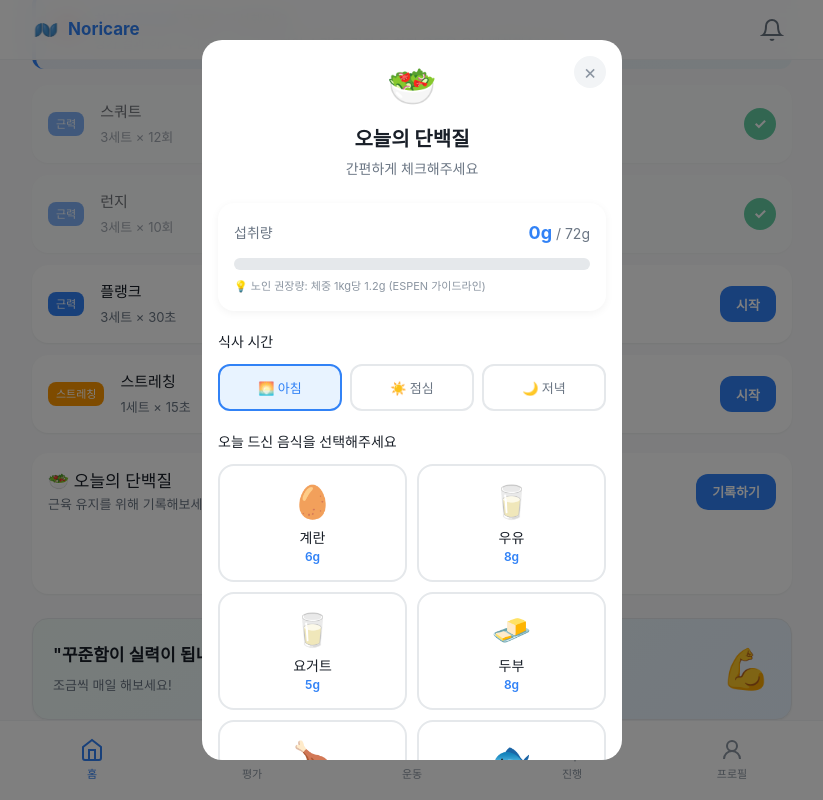
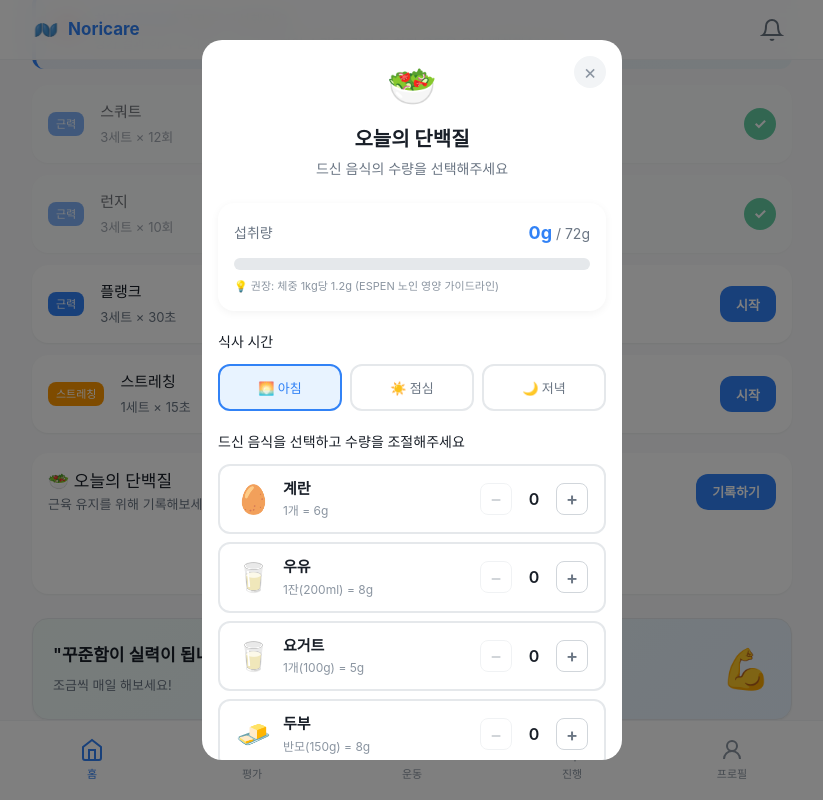
Before and after one commit to sub3man/noricare, a Next.js app in the folder apps/frontend/: page / in a window 1280 px wide. Both pictures are taken after a click on the button "기록하기". Shown: the part 763-1563 px from the top of the page, without its empty margins (228-1051 px from the left). Built offline with nearby package versions, Linux system fonts and the light colour scheme; a web font is replaced by a local one.

Commit message:
Improve nutrition tracker: quantity selection, unit display per food

```diff
--- a/apps/frontend/components/NutritionTracker.module.css
+++ b/apps/frontend/components/NutritionTracker.module.css
@@ -118,89 +118,127 @@
     margin-bottom: 12px;
 }
 
-.foodGrid {
-    display: grid;
-    grid-template-columns: repeat(2, 1fr);
-    gap: 10px;
+.foodList {
+    display: flex;
+    flex-direction: column;
+    gap: 8px;
 }
 
-.foodBtn {
-    position: relative;
+.foodItem {
     display: flex;
-    flex-direction: column;
     align-items: center;
-    padding: 16px 12px;
+    padding: 12px 16px;
     background: white;
     border: 2px solid var(--grey-200);
-    border-radius: 16px;
+    border-radius: 12px;
     transition: all 0.2s ease;
 }
 
-.foodBtn.selected {
+.foodItem.selected {
     border-color: var(--color-success);
     background: rgba(76, 175, 80, 0.05);
 }
 
+.foodMain {
+    display: flex;
+    align-items: center;
+    gap: 12px;
+    flex: 1;
+}
+
 .foodIcon {
-    font-size: 32px;
-    margin-bottom: 6px;
+    font-size: 28px;
+}
+
+.foodInfo {
+    display: flex;
+    flex-direction: column;
 }
 
 .foodLabel {
-    font-size: 14px;
-    font-weight: 500;
+    font-size: 15px;
+    font-weight: 600;
     color: var(--color-text-primary);
-    margin-bottom: 2px;
 }
 
-.foodProtein {
+.foodUnit {
     font-size: 12px;
+    color: var(--color-text-tertiary);
+    margin-top: 2px;
+}
+
+/* Quantity Control */
+.quantityControl {
+    display: flex;
+    align-items: center;
+    gap: 8px;
+}
+
+.qtyBtn {
+    width: 32px;
+    height: 32px;
+    border-radius: 8px;
+    border: 1px solid var(--grey-300);
+    background: white;
+    font-size: 18px;
+    font-weight: 600;
+    color: var(--color-text-secondary);
+    cursor: pointer;
+    display: flex;
+    align-items: center;
+    justify-content: center;
+    transition: all 0.2s ease;
+}
+
+.qtyBtn:hover:not(:disabled) {
+    border-color: var(--color-primary);
     color: var(--color-primary);
+}
+
+.qtyBtn:disabled {
+    opacity: 0.3;
+    cursor: not-allowed;
+}
+
+.qtyValue {
+    width: 28px;
+    text-align: center;
+    font-size: 16px;
+    font-weight: 600;
+    color: var(--color-text-primary);
+}
+
+.foodTotal {
+    margin-left: 8px;
+    padding: 4px 8px;
+    background: var(--color-success);
+    color: white;
+    border-radius: 12px;
+    font-size: 12px;
     font-weight: 600;
 }
 
-.checkMark {
-    position: absolute;
-    top: 8px;
-    right: 8px;
-    width: 20px;
-    height: 20px;
-    background: var(--color-success);
-    color: white;
-    border-radius: 50%;
+/* Selected Summary */
+.selectedSummary {
     display: flex;
+    flex-wrap: wrap;
     align-items: center;
-    justify-content: center;
-    font-size: 12px;
-    font-weight: bold;
+    gap: 8px;
+    padding: 12px;
+    background: var(--grey-50);
+    border-radius: 12px;
+    margin-bottom: 16px;
+    font-size: 13px;
+    color: var(--color-text-secondary);
 }
 
-/* Tip Card */
-.tipCard {
-    display: flex;
-    gap: 12px;
-    padding: 16px;
-    background: linear-gradient(135deg, rgba(37, 99, 235, 0.05), rgba(14, 165, 233, 0.05));
-    border-radius: 12px;
-    margin-bottom: 24px;
-}
-
-.tipIcon {
-    font-size: 24px;
-}
-
-.tipCard strong {
-    display: block;
-    font-size: 13px;
+.selectedTag {
+    padding: 4px 10px;
+    background: white;
+    border: 1px solid var(--grey-200);
+    border-radius: 16px;
+    font-size: 12px;
     color: var(--color-text-primary);
-    margin-bottom: 4px;
-}
-
-.tipCard p {
-    font-size: 12px;
-    color: var(--color-text-secondary);
-    line-height: 1.5;
-    margin: 0;
 }
 
 /* Complete Card */
--- a/apps/frontend/components/NutritionTracker.tsx
+++ b/apps/frontend/components/NutritionTracker.tsx
@@ -7,58 +7,65 @@ interface NutritionItem {
     id: string;
     label: string;
     icon: string;
-    protein: number; // 단백질 g
-    portion: string;
+    protein: number; // 단백질 g per unit
+    unit: string;    // 최소 단위
 }
 
 const proteinFoods: NutritionItem[] = [
-    { id: 'egg', label: '계란', icon: '🥚', protein: 6, portion: '1개' },
-    { id: 'milk', label: '우유', icon: '🥛', protein: 8, portion: '1컵' },
-    { id: 'yogurt', label: '요거트', icon: '🥛', protein: 5, portion: '1개' },
-    { id: 'tofu', label: '두부', icon: '🧈', protein: 8, portion: '반모' },
-    { id: 'chicken', label: '닭고기', icon: '🍗', protein: 25, portion: '1조각' },
-    { id: 'fish', label: '생선', icon: '🐟', protein: 20, portion: '1토막' },
-    { id: 'pork', label: '돼지고기', icon: '🥩', protein: 22, portion: '손바닥' },
-    { id: 'beef', label: '소고기', icon: '🥩', protein: 26, portion: '손바닥' },
-    { id: 'beans', label: '콩/두유', icon: '🫘', protein: 7, portion: '1컵' },
-    { id: 'cheese', label: '치즈', icon: '🧀', protein: 7, portion: '1장' },
+    { id: 'egg', label: '계란', icon: '🥚', protein: 6, unit: '1개' },
+    { id: 'milk', label: '우유', icon: '🥛', protein: 8, unit: '1잔(200ml)' },
+    { id: 'yogurt', label: '요거트', icon: '🥛', protein: 5, unit: '1개(100g)' },
+    { id: 'tofu', label: '두부', icon: '🧈', protein: 8, unit: '반모(150g)' },
+    { id: 'chicken', label: '닭고기', icon: '🍗', protein: 25, unit: '1조각(100g)' },
+    { id: 'fish', label: '생선', icon: '🐟', protein: 20, unit: '1토막(100g)' },
+    { id: 'pork', label: '돼지고기', icon: '🥩', protein: 22, unit: '손바닥(100g)' },
+    { id: 'beef', label: '소고기', icon: '🥩', protein: 26, unit: '손바닥(100g)' },
+    { id: 'beans', label: '콩/두유', icon: '🫘', protein: 7, unit: '1컵(200ml)' },
+    { id: 'cheese', label: '치즈', icon: '🧀', protein: 7, unit: '1장(20g)' },
 ];
 
 interface NutritionTrackerProps {
-    userWeight?: number; // kg (for protein recommendation)
+    userWeight?: number;
     onClose?: () => void;
 }
 
 export default function NutritionTracker({ userWeight = 60, onClose }: NutritionTrackerProps) {
-    const [selectedItems, setSelectedItems] = useState<string[]>([]);
+    const [quantities, setQuantities] = useState<{ [key: string]: number }>({});
     const [mealTime, setMealTime] = useState<'breakfast' | 'lunch' | 'dinner'>('breakfast');
     const [showComplete, setShowComplete] = useState(false);
 
-    const recommendedProtein = Math.round(userWeight * 1.2); // 노인 권장: 1.2g/kg
+    const recommendedProtein = Math.round(userWeight * 1.2);
 
-    const consumedProtein = selectedItems.reduce((sum, id) => {
+    const consumedProtein = Object.entries(quantities).reduce((sum, [id, qty]) => {
         const item = proteinFoods.find(f => f.id === id);
-        return sum + (item?.protein || 0);
+        return sum + (item?.protein || 0) * qty;
     }, 0);
 
     const progressPercent = Math.min((consumedProtein / recommendedProtein) * 100, 100);
 
-    const handleToggle = (id: string) => {
-        setSelectedItems(prev =>
-            prev.includes(id) ? prev.filter(i => i !== id) : [...prev, id]
-        );
+    const handleQuantityChange = (id: string, delta: number) => {
+        setQuantities(prev => {
+            const current = prev[id] || 0;
+            const newQty = Math.max(0, Math.min(10, current + delta));
+            if (newQty === 0) {
+                const { [id]: _, ...rest } = prev;
+                return rest;
+            }
+            return { ...prev, [id]: newQty };
+        });
     };
 
     const handleSave = () => {
         const data = {
             date: new Date().toISOString(),
             mealTime,
-            items: selectedItems,
+            items: Object.entries(quantities).map(([id, qty]) => {
+                const food = proteinFoods.find(f => f.id === id);
+                return { id, name: food?.label, quantity: qty, protein: (food?.protein || 0) * qty };
+            }),
             totalProtein: consumedProtein,
-            timestamp: new Date().toISOString(),
         };
         console.log('Nutrition saved:', data);
-        // TODO: Save to backend
         setShowComplete(true);
     };
 
@@ -89,7 +96,7 @@ export default function NutritionTracker({ userWeight = 60, onClose }: Nutrition
             <div className={styles.header}>
                 <span className={styles.headerIcon}>🥗</span>
                 <h2 className={styles.title}>오늘의 단백질</h2>
-                <p className={styles.subtitle}>간편하게 체크해주세요</p>
+                <p className={styles.subtitle}>드신 음식의 수량을 선택해주세요</p>
             </div>
 
             {/* Progress */}
@@ -107,7 +114,7 @@ export default function NutritionTracker({ userWeight = 60, onClose }: Nutrition
                     />
                 </div>
                 <p className={styles.progressHint}>
-                    💡 노인 권장량: 체중 1kg당 1.2g (ESPEN 가이드라인)
+                    💡 권장: 체중 1kg당 1.2g (ESPEN 노인 영양 가이드라인)
                 </p>
             </div>
 
@@ -136,43 +143,72 @@ export default function NutritionTracker({ userWeight = 60, onClose }: Nutrition
                 </div>
             </div>
 
-            {/* Food Checklist */}
+            {/* Food List with Quantity */}
             <div className={styles.foodSection}>
-                <label>오늘 드신 음식을 선택해주세요</label>
-                <div className={styles.foodGrid}>
-                    {proteinFoods.map((food) => (
-                        <button
-                            key={food.id}
-                            className={`${styles.foodBtn} ${selectedItems.includes(food.id) ? styles.selected : ''}`}
-                            onClick={() => handleToggle(food.id)}
-                        >
-                            <span className={styles.foodIcon}>{food.icon}</span>
-                            <span className={styles.foodLabel}>{food.label}</span>
-                            <span className={styles.foodProtein}>{food.protein}g</span>
-                            {selectedItems.includes(food.id) && (
-                                <span className={styles.checkMark}>✓</span>
-                            )}
-                        </button>
-                    ))}
+                <label>드신 음식을 선택하고 수량을 조절해주세요</label>
+                <div className={styles.foodList}>
+                    {proteinFoods.map((food) => {
+                        const qty = quantities[food.id] || 0;
+                        const totalProtein = food.protein * qty;
+                        return (
+                            <div
+                                key={food.id}
+                                className={`${styles.foodItem} ${qty > 0 ? styles.selected : ''}`}
+                            >
+                                <div className={styles.foodMain}>
+                                    <span className={styles.foodIcon}>{food.icon}</span>
+                                    <div className={styles.foodInfo}>
+                                        <span className={styles.foodLabel}>{food.label}</span>
+                                        <span className={styles.foodUnit}>{food.unit} = {food.protein}g</span>
+                                    </div>
+                                </div>
+                                <div className={styles.quantityControl}>
+                                    <button
+                                        className={styles.qtyBtn}
+                                        onClick={() => handleQuantityChange(food.id, -1)}
+                                        disabled={qty === 0}
+                                    >
+                                        −
+                                    </button>
+                                    <span className={styles.qtyValue}>{qty}</span>
+                                    <button
+                                        className={styles.qtyBtn}
+                                        onClick={() => handleQuantityChange(food.id, 1)}
+                                    >
+                                        +
+                                    </button>
+                                </div>
+                                {qty > 0 && (
+                                    <span className={styles.foodTotal}>+{totalProtein}g</span>
+                                )}
+                            </div>
+                        );
+                    })}
                 </div>
             </div>
 
-            {/* Quick Tips */}
-            <div className={styles.tipCard}>
-                <span className={styles.tipIcon}>💡</span>
-                <div>
-                    <strong>매 식사 팁</strong>
-                    <p>매 식사마다 단백질 20-30g을 섭취하면 근육 유지에 효과적이에요!</p>
+            {/* Selected Summary */}
+            {Object.keys(quantities).length > 0 && (
+                <div className={styles.selectedSummary}>
+                    <span>선택한 음식: </span>
+                    {Object.entries(quantities).map(([id, qty]) => {
+                        const food = proteinFoods.find(f => f.id === id);
+                        return (
+                            <span key={id} className={styles.selectedTag}>
+                                {food?.icon} {food?.label} ×{qty}
+                            </span>
+                        );
+                    })}
                 </div>
-            </div>
+            )}
 
             {/* Action Button */}
             <button
                 className="btn btn-primary btn-lg btn-block"
                 onClick={handleSave}
-                disabled={selectedItems.length === 0}
+                disabled={Object.keys(quantities).length === 0}
             >
-                기록하기
+                기록하기 ({consumedProtein}g)
             </button>
         </div>
     );
```
